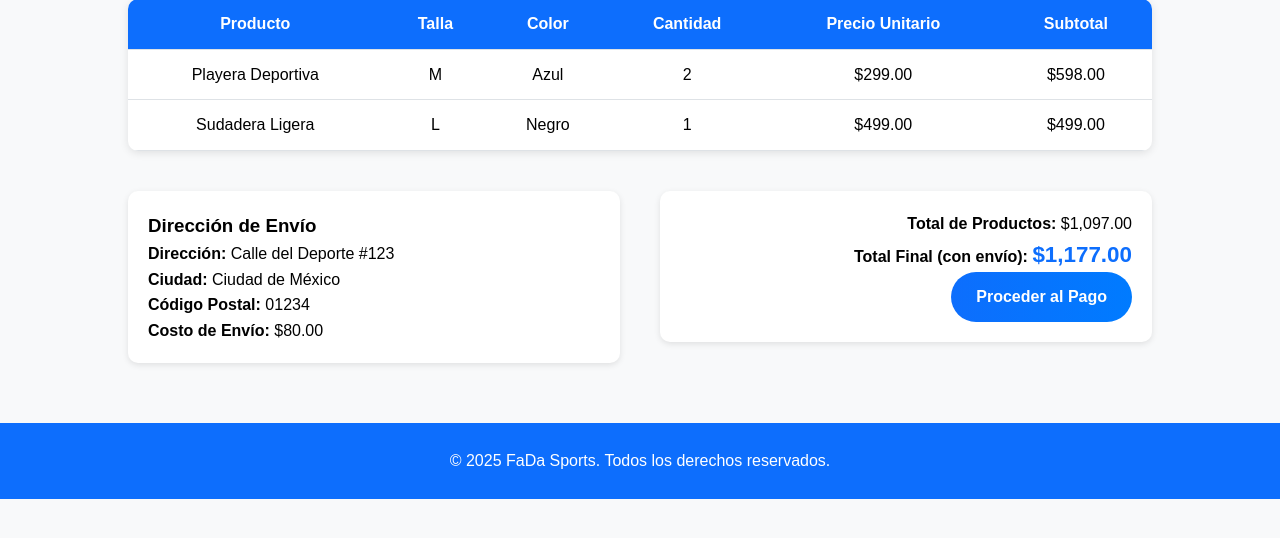
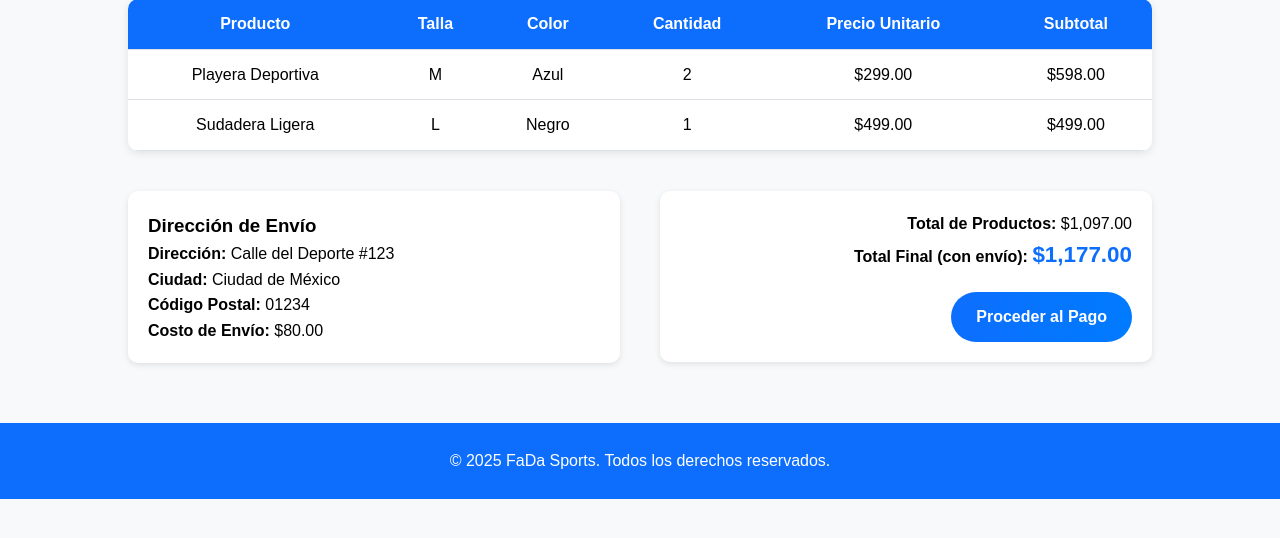
Before and after one commit to DanielGarcia-gif/Proyecto-Unidad1, a PHP site: page /detalle_compra.html in a window 1280 px wide. Shown: the part 202-740 px from the top of the page. Run offline with PHP 8.4, Linux system fonts and the light colour scheme.

Commit message:
minimo cambio

```diff
--- a/index.html
+++ b/index.html
@@ -16,6 +16,7 @@
         <a href="../catalogo.html">Catálogo</a>
         <a href="carrito/carrito.html">Carrito</a>
         <a href="../registro.html">Registro</a>
+        <!-- <a href="#">Cerrar sesión</a> -->
         <a href="../contacto.html">Contacto</a>
     </nav>
 </header>
--- a/styles.css
+++ b/styles.css
@@ -1334,6 +1334,7 @@ footer {
     color: white;
     text-decoration: none;
     padding: 12px 25px;
+    margin-top: 20px;
     border-radius: 25px;
     font-weight: bold;
     transition: transform 0.3s, background 0.3s;
```
